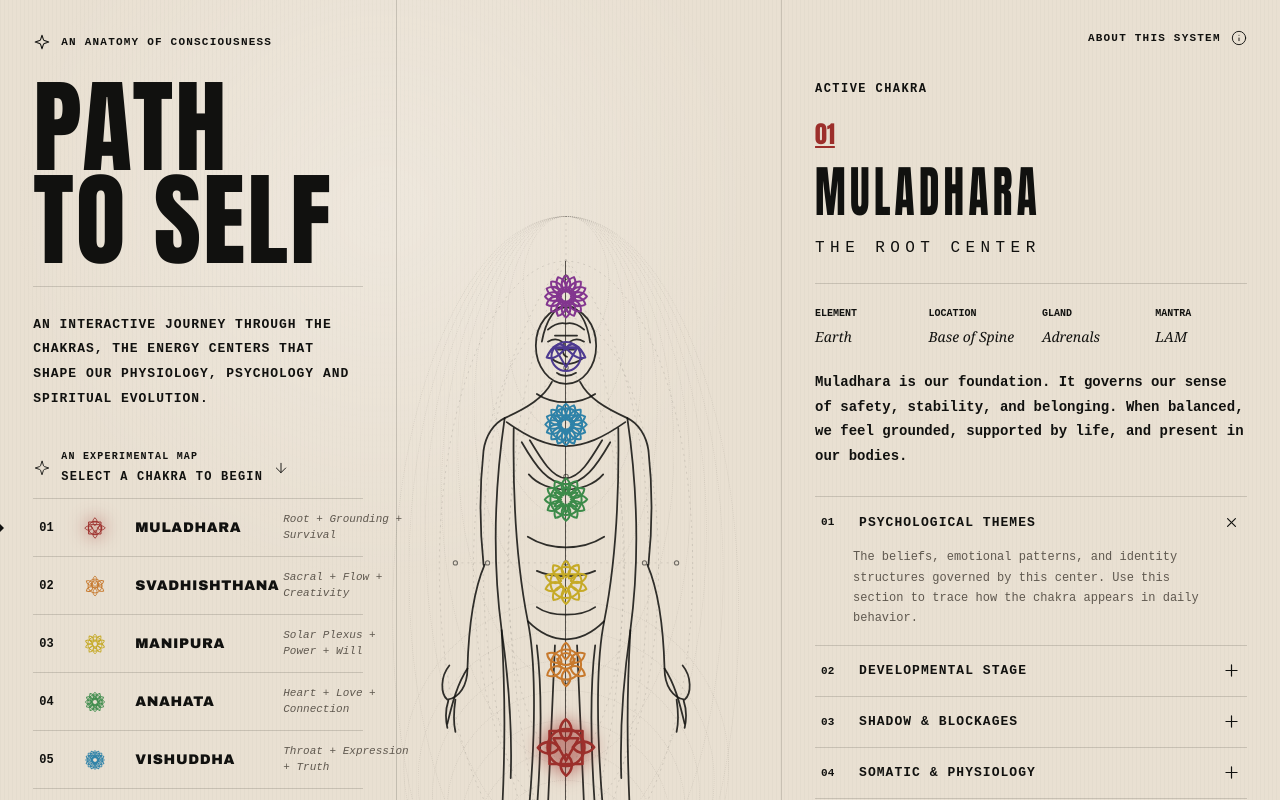
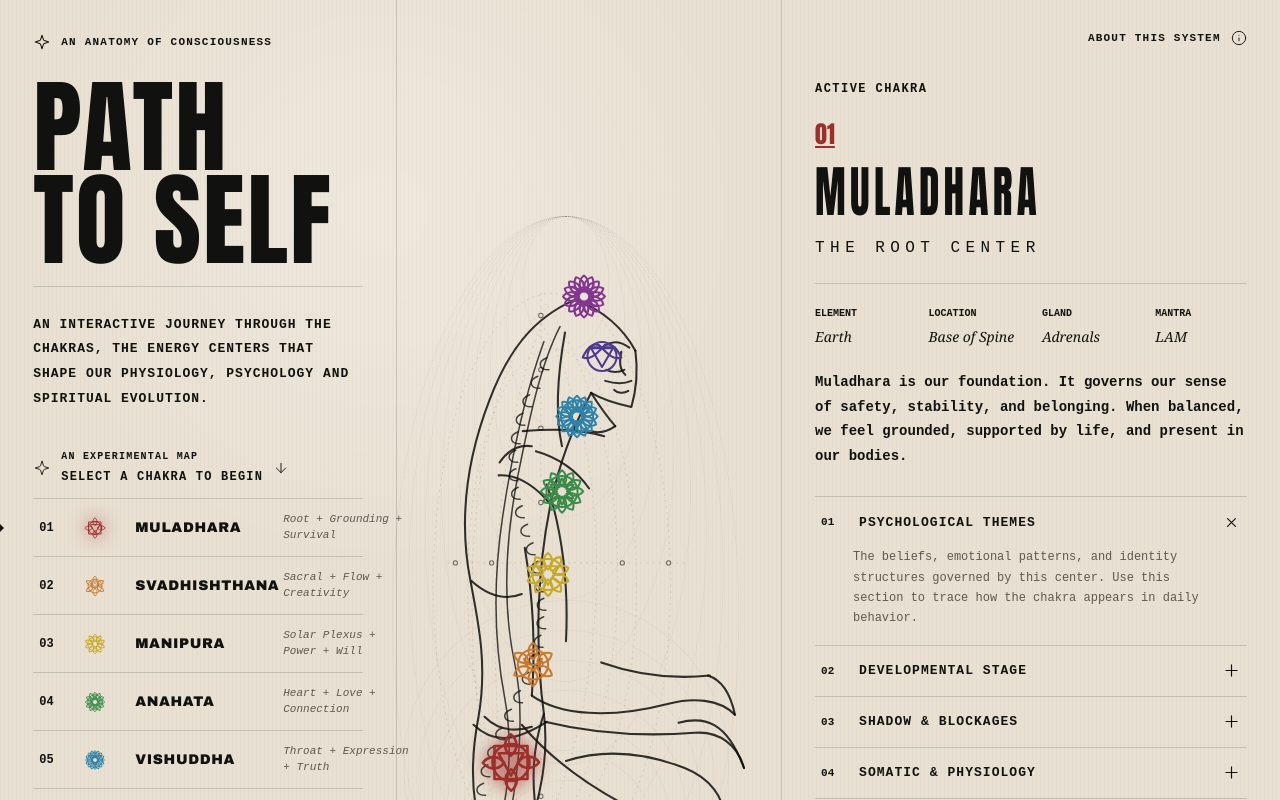
Before and after one commit to faetrap/path-to-self, a React (Vite) app: page / in a window 1280 px wide. Shown: the top 800 px of the page. Built offline with nearby package versions, Linux system fonts and the light colour scheme.

Commit message:
Replace body figure with seated spine pose

```diff
--- a/src/App.tsx
+++ b/src/App.tsx
@@ -12,6 +12,7 @@ type Chakra = {
   gland: string;
   mantra: string;
   top: number;
+  x: number;
   summary: string;
   sections: string[];
 };
@@ -27,7 +28,8 @@ const chakras: Chakra[] = [
     location: 'Base of Spine',
     gland: 'Adrenals',
     mantra: 'LAM',
-    top: 72,
+    top: 74,
+    x: 35,
     summary:
       'Muladhara is our foundation. It governs our sense of safety, stability, and belonging. When balanced, we feel grounded, supported by life, and present in our bodies.',
     sections: [
@@ -53,6 +55,7 @@ const chakras: Chakra[] = [
     gland: 'Gonads',
     mantra: 'VAM',
     top: 61,
+    x: 41,
     summary:
       'Svadhishthana carries feeling, pleasure, and creative flow. It is the fluid intelligence of desire, emotion, intimacy, and the ability to move with life.',
     sections: [
@@ -77,7 +80,8 @@ const chakras: Chakra[] = [
     location: 'Solar Plexus',
     gland: 'Pancreas',
     mantra: 'RAM',
-    top: 50,
+    top: 49,
+    x: 45,
     summary:
       'Manipura is the inner fire of will, confidence, and selfhood. It turns feeling into action and gives the body a clear center of direction.',
     sections: [
@@ -102,7 +106,8 @@ const chakras: Chakra[] = [
     location: 'Heart',
     gland: 'Thymus',
     mantra: 'YAM',
-    top: 39,
+    top: 38,
+    x: 49,
     summary:
       'Anahata is the bridge between body and spirit. It holds love, grief, compassion, forgiveness, and the felt truth of connection.',
     sections: [
@@ -127,7 +132,8 @@ const chakras: Chakra[] = [
     location: 'Throat',
     gland: 'Thyroid',
     mantra: 'HAM',
-    top: 29,
+    top: 28,
+    x: 53,
     summary:
       'Vishuddha is the channel of truth. It governs voice, listening, creative expression, and the courage to let the inner world become sound.',
     sections: [
@@ -153,6 +159,7 @@ const chakras: Chakra[] = [
     gland: 'Pituitary',
     mantra: 'OM',
     top: 20,
+    x: 60,
     summary:
       'Ajna is the center of perception, pattern recognition, and inner vision. It clarifies intuition and allows the mind to witness itself.',
     sections: [
@@ -178,6 +185,7 @@ const chakras: Chakra[] = [
     gland: 'Pineal',
     mantra: 'Silence',
     top: 12,
+    x: 55,
     summary:
       'Sahasrara opens into meaning, unity, and spacious awareness. It is the thousand-petaled crown where individual identity remembers its source.',
     sections: [
@@ -331,77 +339,78 @@ function BodyFigure({ activeIndex, onSelect }: { activeIndex: number; onSelect:
           </filter>
         </defs>
         <g className="sacred-lines">
-          <line x1="180" y1="0" x2="180" y2="720" />
-          <line x1="70" y1="338" x2="290" y2="338" />
-          <ellipse cx="180" cy="342" rx="126" ry="304" />
-          <ellipse cx="180" cy="342" rx="92" ry="248" />
-          <ellipse cx="180" cy="342" rx="58" ry="192" />
-          <path d="M180 36 C70 168 70 480 180 690 C290 480 290 168 180 36" />
-          <path d="M180 36 C104 210 104 456 180 690 C256 456 256 210 180 36" />
+          <line x1="155" y1="70" x2="155" y2="672" />
+          <line x1="62" y1="338" x2="302" y2="338" />
+          <ellipse cx="166" cy="360" rx="118" ry="290" />
+          <ellipse cx="166" cy="360" rx="84" ry="235" />
+          <path d="M160 80 C70 188 66 460 130 670 C245 548 272 242 160 80" />
+          <path d="M156 100 C102 232 96 462 132 650 C220 520 242 250 156 100" />
         </g>
         <g className="ticks">
-          {[54, 144, 252, 338, 456, 606, 696].map((y) => (
-            <circle key={y} cx="180" cy={y} r="2.2" />
+          {[92, 146, 204, 278, 356, 438, 570, 666].map((y) => (
+            <circle key={y} cx="155" cy={y} r="2.2" />
           ))}
-          {[70, 102, 258, 290].map((x) => (
+          {[70, 106, 236, 282].map((x) => (
             <circle key={x} cx={x} cy="338" r="2.1" />
           ))}
         </g>
-        <g className="human" filter="url(#softInk)">
-          <ellipse cx="180" cy="122" rx="30" ry="38" />
-          <path d="M156 118 C160 96 170 82 180 82 C191 82 201 96 204 119" />
-          <path d="M162 106 C169 100 176 99 180 100 C184 99 191 100 198 106" />
-          <path d="M162 118 C167 115 172 115 176 118 M184 118 C188 115 193 115 198 118" />
-          <path d="M178 120 C176 128 177 132 181 133" />
-          <path d="M166 135 C174 142 187 142 196 135" />
-          <path d="M169 112 L191 112 M172 126 L188 126" />
-          <path d="M171 149 C176 153 184 153 190 149" />
-          <path d="M166 158 C158 174 141 184 119 194 C108 199 100 212 98 226 C94 263 94 302 98 340" />
-          <path d="M194 158 C202 174 219 184 241 194 C252 199 260 212 262 226 C266 263 266 302 262 340" />
-          <path d="M121 198 C144 214 160 221 180 222 C200 221 216 214 239 198" />
-          <path d="M136 218 C151 244 162 258 180 260 C198 258 209 244 224 218" />
-          <path d="M128 204 C127 270 130 335 142 396 C149 430 151 494 143 586" />
-          <path d="M232 204 C233 270 230 335 218 396 C211 430 209 494 217 586" />
-          <path d="M142 396 C154 408 166 414 180 414 C194 414 206 408 218 396" />
-          <path d="M144 216 C156 236 166 253 180 254 C194 253 204 236 216 216" />
-          <path d="M143 250 C160 270 200 270 217 250" />
-          <path d="M142 312 C164 326 196 326 218 312" />
-          <path d="M151 346 C166 353 194 353 209 346" />
-          <path d="M151 382 C165 392 195 392 209 382" />
-          <path d="M119 194 C110 256 106 330 116 405 C121 440 127 493 125 552" />
-          <path d="M241 194 C250 256 254 330 244 405 C239 440 233 493 235 552" />
-          <path d="M116 405 C119 459 121 520 114 632" />
-          <path d="M244 405 C241 459 239 520 246 632" />
-          <path d="M151 420 C157 469 156 533 148 621" />
-          <path d="M209 420 C203 469 204 533 212 621" />
-          <path d="M169 420 C166 476 164 548 159 650" />
-          <path d="M191 420 C194 476 196 548 201 650" />
-          <path d="M143 586 C137 617 131 646 122 672" />
-          <path d="M217 586 C223 617 229 646 238 672" />
-          <path d="M114 632 C107 648 94 664 73 674 C92 680 113 678 128 668" />
-          <path d="M246 632 C253 648 266 664 287 674 C268 680 247 678 232 668" />
-          <path d="M99 340 C87 368 83 408 82 443 C82 460 74 472 62 474 C55 468 55 451 64 440" />
-          <path d="M261 340 C273 368 277 408 278 443 C278 460 286 472 298 474 C305 468 305 451 296 440" />
-          <path d="M82 443 C72 458 67 477 62 498 M278 443 C288 458 293 477 298 498" />
-          <path d="M63 475 C60 484 60 493 62 502 M70 474 C68 488 68 497 70 506 M290 474 C292 488 292 497 290 506 M297 475 C300 484 300 493 298 502" />
-          <path d="M151 170 C167 181 193 181 209 170" />
-          <path d="M150 694 C166 704 194 704 210 694" />
+        <g className="human seated-human" filter="url(#softInk)">
+          <path d="M122 640 C86 617 82 548 93 491 C102 440 93 398 85 356 C74 300 80 238 104 176 C122 128 147 94 190 76 C216 87 236 103 249 127" />
+          <path d="M249 127 C252 150 250 166 245 183 C231 180 217 176 205 169" />
+          <path d="M205 169 C190 197 175 231 165 278 C151 345 149 420 158 488 C164 538 151 600 122 640" />
+          <path d="M205 169 C214 183 222 194 229 202" />
+          <path d="M229 202 C219 209 209 210 198 205" />
+          <path d="M219 157 C229 160 238 160 245 157" />
+          <path d="M220 146 C226 149 232 149 238 146" />
+          <path d="M218 122 C226 117 235 118 243 124" />
+          <path d="M235 128 C233 138 233 145 239 151" />
+          <path d="M228 166 C231 169 237 170 242 167" />
+          <path d="M179 109 C172 148 169 190 176 222" />
+          <path d="M137 207 C163 205 190 204 218 212" />
+          <path d="M150 227 C171 233 189 244 203 264" />
+          <path d="M161 260 C174 300 183 354 180 416" />
+          <path d="M139 323 C147 371 150 420 146 470" />
+          <path d="M146 470 C174 490 224 493 282 478 C306 472 332 473 348 489" />
+          <path d="M159 496 C204 507 254 511 308 507 C333 505 351 520 357 542" />
+          <path d="M180 535 C214 524 254 525 298 542 C323 552 339 572 336 593" />
+          <path d="M136 499 C174 544 232 582 314 612" />
+          <path d="M314 612 C296 626 260 629 221 620 C183 611 147 623 122 640" />
+          <path d="M336 593 C351 613 344 634 323 642 C313 639 304 633 299 623" />
+          <path d="M333 596 C320 599 309 598 300 591" />
+          <path d="M161 496 C127 517 107 517 88 499" />
+          <path d="M158 488 C147 520 145 558 152 596" />
+          <path d="M152 596 C137 613 128 627 122 640" />
+          <path d="M86 356 C103 371 119 376 136 369" />
+          <path d="M99 491 C112 504 127 507 146 501" />
+          <path d="M164 279 C148 260 132 250 113 251" />
+          <path d="M114 238 C123 225 133 220 146 222" />
+          <path d="M215 437 C249 449 285 454 323 450" />
+          <path d="M321 450 C334 454 343 465 348 489" />
+          <path d="M292 497 C318 490 340 496 357 542" />
+          <path d="M324 642 C315 653 299 653 288 643 C299 637 310 636 324 642" />
         </g>
-        <g className="root-lines">
-          {Array.from({ length: 28 }, (_, index) => {
-            const x = 180 + (index - 13.5) * 8;
-            const bend = 180 + (index - 13.5) * 4;
-            return <path key={index} d={`M180 674 C${bend} 690 ${x} 700 ${x + (index % 2 ? 24 : -24)} 714`} />;
+        <g className="spine-detail">
+          <path d="M174 103 C154 142 143 197 132 252 C120 314 116 377 129 438 C140 489 133 555 117 626" />
+          <path d="M158 118 C139 170 127 226 117 292 C108 352 108 414 119 472 C128 520 123 575 108 622" />
+          {Array.from({ length: 25 }, (_, index) => {
+            const y = 134 + index * 18.4;
+            const x = 161 - Math.sin(index / 3) * 22 - index * 1.8;
+            return <path key={index} d={`M${x.toFixed(1)} ${y.toFixed(1)} C${(x - 10).toFixed(1)} ${(y + 4).toFixed(1)} ${(x - 8).toFixed(1)} ${(y + 12).toFixed(1)} ${(x + 2).toFixed(1)} ${(y + 12).toFixed(1)}`} />;
+          })}
+        </g>
+        <g className="root-lines seated-ground">
+          {Array.from({ length: 18 }, (_, index) => {
+            const x = 126 + (index - 8.5) * 10;
+            return <path key={index} d={`M126 640 C${x} 658 ${x + (index % 2 ? 38 : -28)} 676 ${x + (index % 2 ? 58 : -46)} 696`} />;
           })}
         </g>
       </svg>
 
-      <div className="spine-line" />
       {chakras.map((chakra, index) => (
         <button
           key={chakra.id}
           className={`body-chakra${index === activeIndex ? ' selected' : ''}`}
-          style={{ top: `${chakra.top}%`, '--chakra': chakra.color } as React.CSSProperties}
+          style={{ top: `${chakra.top}%`, left: `${chakra.x}%`, '--chakra': chakra.color } as React.CSSProperties}
           onClick={() => onSelect(index)}
           aria-label={`Select ${chakra.name}`}
         >
--- a/src/styles.css
+++ b/src/styles.css
@@ -205,7 +205,7 @@ button:focus-visible {
 
 .figure-stage {
   position: relative;
-  width: min(100%, 500px);
+  width: min(100%, 510px);
   height: min(94vh, 820px);
   transform: translateX(-26px);
 }
@@ -262,6 +262,22 @@ button:focus-visible {
   stroke-linejoin: round;
 }
 
+.seated-human {
+  stroke-width: 2.05;
+}
+
+.spine-detail {
+  fill: none;
+  stroke: rgba(17, 17, 15, 0.78);
+  stroke-width: 1.5;
+  stroke-linecap: round;
+  stroke-linejoin: round;
+}
+
+.seated-ground {
+  opacity: 0.44;
+}
+
 .spine-line {
   position: absolute;
   top: 7%;
@@ -275,7 +291,6 @@ button:focus-visible {
 
 .body-chakra {
   position: absolute;
-  left: 50%;
   transform: translate(-50%, -50%);
   padding: 0;
   z-index: 5;
```
Also changed, not shown: 5 other files (tests, documents, lock files or other folders).
